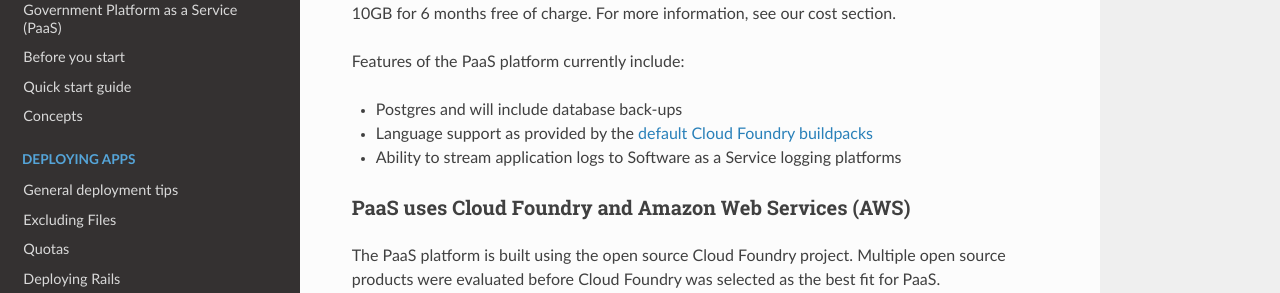
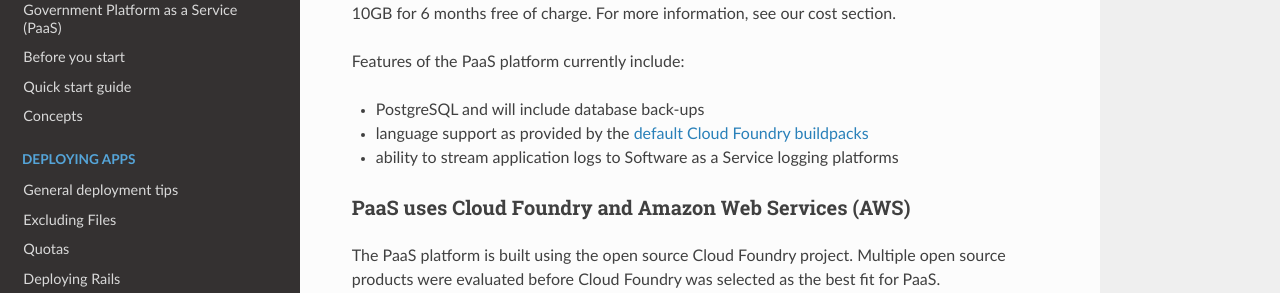
Before and after one commit to alphagov/paas-developer-docs, an MkDocs documentation site: the page built from docs/overview/more_about_paas.md, in a window 1280 px wide and 900 px high, scrolled down 419 px. Shown: the part 158-451 px from the top of the window. Built offline with MkDocs 1.6.1, drawn with Linux system fonts in a browser that asks for light colours; nearby versions of some CDN libraries; old or Windows-style settings are respelled for this version of MkDocs.

```diff
--- a/docs/overview/more_about_paas.md
+++ b/docs/overview/more_about_paas.md
@@ -12,9 +12,9 @@ PaaS will initially operate using a freemium model where the first 20 services w
 
 Features of the PaaS platform currently include:
 
-*   Postgres and will include database back-ups
-*   Language support as provided by the [default Cloud Foundry buildpacks](http://docs.cloudfoundry.org/buildpacks/)
-*   Ability to stream application logs to Software as a Service logging platforms
+*   PostgreSQL and will include database back-ups
+*   language support as provided by the [default Cloud Foundry buildpacks](http://docs.cloudfoundry.org/buildpacks/)
+*   ability to stream application logs to Software as a Service logging platforms
 
 ### PaaS uses Cloud Foundry and Amazon Web Services (AWS)
 
```
